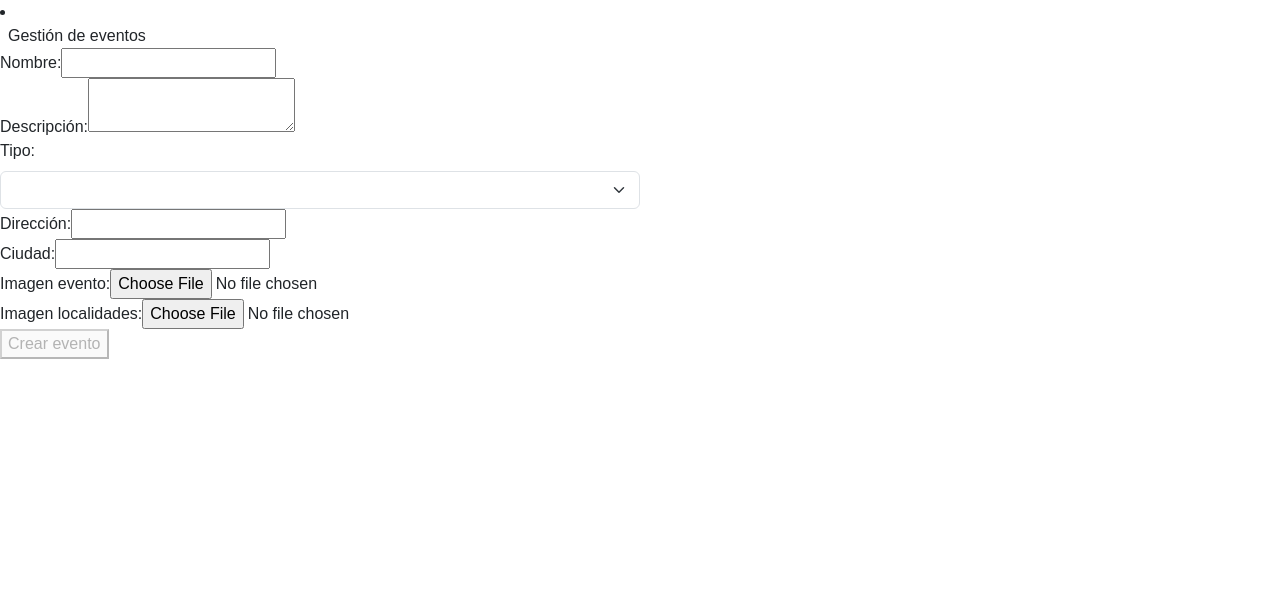
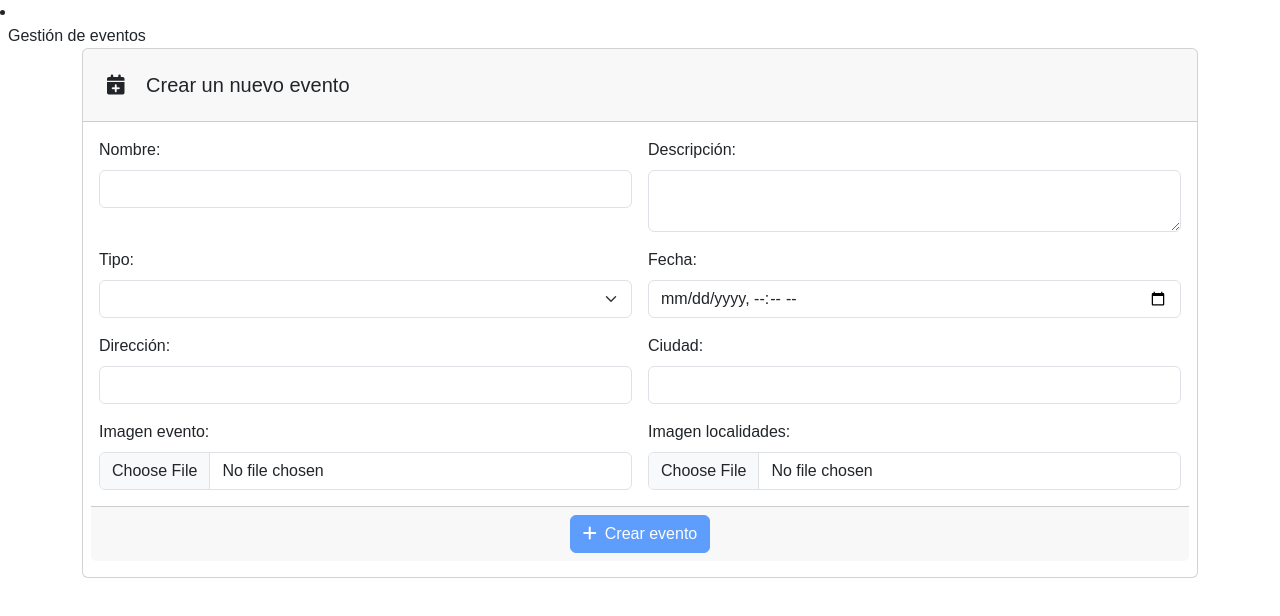
Before and after one commit to ElJuanchito/joestartickets-front, an Angular app: page /events/create-event in a window 1280 px wide. Shown: the top 616 px of the page. Built offline with nearby package versions, Linux system fonts and the light colour scheme.

Commit message:
Organizando el estilo del login-form

```diff
--- a/src/app/components/create-event/create-event.component.html
+++ b/src/app/components/create-event/create-event.component.html
@@ -1,13 +1,24 @@
-<form [formGroup]="createEventForm" (ngSubmit)="createEvent()" novalidate="">
-  <div>
-    <label>Nombre: </label>
-    <input type="text" formControlName="name"/>
+<div class="container">
+  <div class="card">
+
+    <div class="card-header p-4">
+      <h5 class="mb-0">
+        <i class="fa-solid fa-calendar-plus me-3"></i> Crear un nuevo evento
+      </h5>
+    </div>
+
+    <div class="card-body">
+      <form class="row g-3" [formGroup]="createEventForm" (ngSubmit)="createEvent()" novalidate="">
+
+        <div class="col-6">
+          <label class="form-label">Nombre: </label>
+          <input class="form-control" type="text" formControlName="name"/>
         </div>
 
 
-  <div>
-    <label>Descripción: </label>
-    <textarea formControlName="description"></textarea>
+        <div class="col-6">
+          <label class="form-label">Descripción: </label>
+          <textarea class="form-control" formControlName="description"></textarea>
         </div>
 
 
@@ -20,29 +31,44 @@
           </select>
         </div>
 
+        <div class="col-6">
+          <label class="form-label">Fecha: </label>
+          <input class="form-control" type="datetime-local" formControlName="date">
+        </div>
 
-  <div>
-    <label>Dirección: </label>
-    <input type="text" formControlName="address"/>
+        <div class="col-6">
+          <label class="form-label">Dirección: </label>
+          <input class="form-control" type="text" formControlName="address"/>
         </div>
 
 
-  <div>
-    <label>Ciudad: </label>
-    <input type="text" formControlName="city"/>
+        <div class="col-6">
+          <label class="form-label">Ciudad: </label>
+          <input class="form-control" type="text" formControlName="city"/>
         </div>
 
 
-  <div>
-    <label>Imagen evento: </label>
-    <input type="file" (change)="onFileChange($event, 'coverImg')"/>
+        <div class="col-6">
+          <label class="form-label">Imagen evento: </label>
+          <input class="form-control" type="file" (change)="onFileChange($event, 'coverImg')"/>
         </div>
 
 
-  <div>
-    <label>Imagen localidades: </label>
-    <input type="file" (change)="onFileChange($event, 'sectionImg')"/>
+        <div class="col-6">
+          <label class="form-label">Imagen localidades: </label>
+          <input class="form-control" type="file" (change)="onFileChange($event, 'sectionImg')"/>
         </div>
 
-  <button type="submit" [disabled]="createEventForm.invalid">Crear evento</button>
+        <div class="card-footer p-2">
+          <div class="col-12 text-center">
+            <button class="btn btn-primary" type="submit" [disabled]="createEventForm.invalid">
+              <i class="fa-solid fa-plus me-2"></i>Crear evento
+            </button>
+          </div>
+        </div>
+
       </form>
+    </div>
+
+  </div>
+</div>
--- a/src/app/components/create-event/create-event.component.ts
+++ b/src/app/components/create-event/create-event.component.ts
@@ -30,6 +30,7 @@ export class CreateEventComponent {
       name: ['', [Validators.required]],
       description: ['', [Validators.required]],
       type: ['', [Validators.required]],
+      date: ['', [Validators.required]],
       address: ['', [Validators.required]],
       city: ['', [Validators.required]],
       sections: this.formBuilder.array([]),
--- a/src/app/components/login/login.component.html
+++ b/src/app/components/login/login.component.html
@@ -1,20 +1,35 @@
-<header>
-    <h1>Bienvenido a {{title}}</h1>
-    <p>Completa los datos para ingresar</p>
-</header>
-<body>
-  <form [formGroup]="loginForm" (ngSubmit)="logIn()" novalidate="">
-
-    <div>
-      <label>email: </label>
-      <input type="email" formControlName="email">
+<div class="container">
+  <div class="card">
+    <div class="card-header p-4">
+      <h1><i class="fa-solid fa-star me-3"></i>Bienvenido a {{title}}</h1>
+      <p>Completa los datos para ingresar</p>
     </div>
 
-    <div>
-      <label>password: </label>
-      <input type="password" formControlName="password">
+    <div class="card-body">
+      <form class="row g-3" [formGroup]="loginForm" (ngSubmit)="logIn()" novalidate="">
+
+        <div class="col-6">
+          <label class="form-label">email: </label>
+          <div class="input-group">
+            <i class="input-group-text fa-duotone fa-solid fa-envelope fs-4"></i>
+            <input type="email" class="form-control" formControlName="email">
+          </div>
+        </div>
+
+        <div class="col-6">
+          <label class="form-label">password: </label>
+          <div class="input-group">
+            <i class="input-group-text fa-duotone fa-solid fa-lock fs-4"></i>
+            <input class="form-control" type="password" formControlName="password">
+          </div>
+        </div>
+
+        <div class="col-12 text-center">
+          <button class="btn btn-primary" type="submit" [disabled]="loginForm.invalid">
+            Ingresar<i class="fa-solid fa-arrow-alt-circle-right ms-2"></i>
+          </button>
+        </div>
+      </form>
     </div>
-
-    <button type="submit" [disabled]="loginForm.invalid">Ingresar</button>
-  </form>
-</body>
+  </div>
+</div>
--- a/src/app/components/login/login.component.ts
+++ b/src/app/components/login/login.component.ts
@@ -1,5 +1,6 @@
 import { Component } from '@angular/core';
 import {FormBuilder, FormGroup, ReactiveFormsModule, Validators} from "@angular/forms";
+import Swal from "sweetalert2";
 
 @Component({
   selector: 'app-login',
@@ -27,5 +28,6 @@ export class LoginComponent {
 
   public logIn(){
     console.log(this.loginForm.value);
+    Swal.fire("Hola nuevamente!", "Sigue disfrutando de los mejores eventos", "success");
   }
 }
--- a/src/app/components/register/register.component.html
+++ b/src/app/components/register/register.component.html
@@ -1,12 +1,16 @@
 <div class="container">
+
   <div class="card">
+
     <div class="card-header p-4">
       <h5 class="mb-0">
         <i class="fa-solid fa-user-plus me-3"></i>Registro de un nuevo cliente
       </h5>
     </div>
+
     <div class="card-body p-4">
-<form class="row g-3" [formGroup]="registerForm" (ngSubmit)="register()" novalidate="">
+
+      <form class="row g-3" [formGroup]="registerForm" (ngSubmit)="register()" novalidate="">
     <div class="col-6">
       <label class="form-label">Cédula: </label>
       <input type="text" formControlName="cedula" class="form-control"/>
```
Lines whose indentation alone changed are shown as unchanged.
